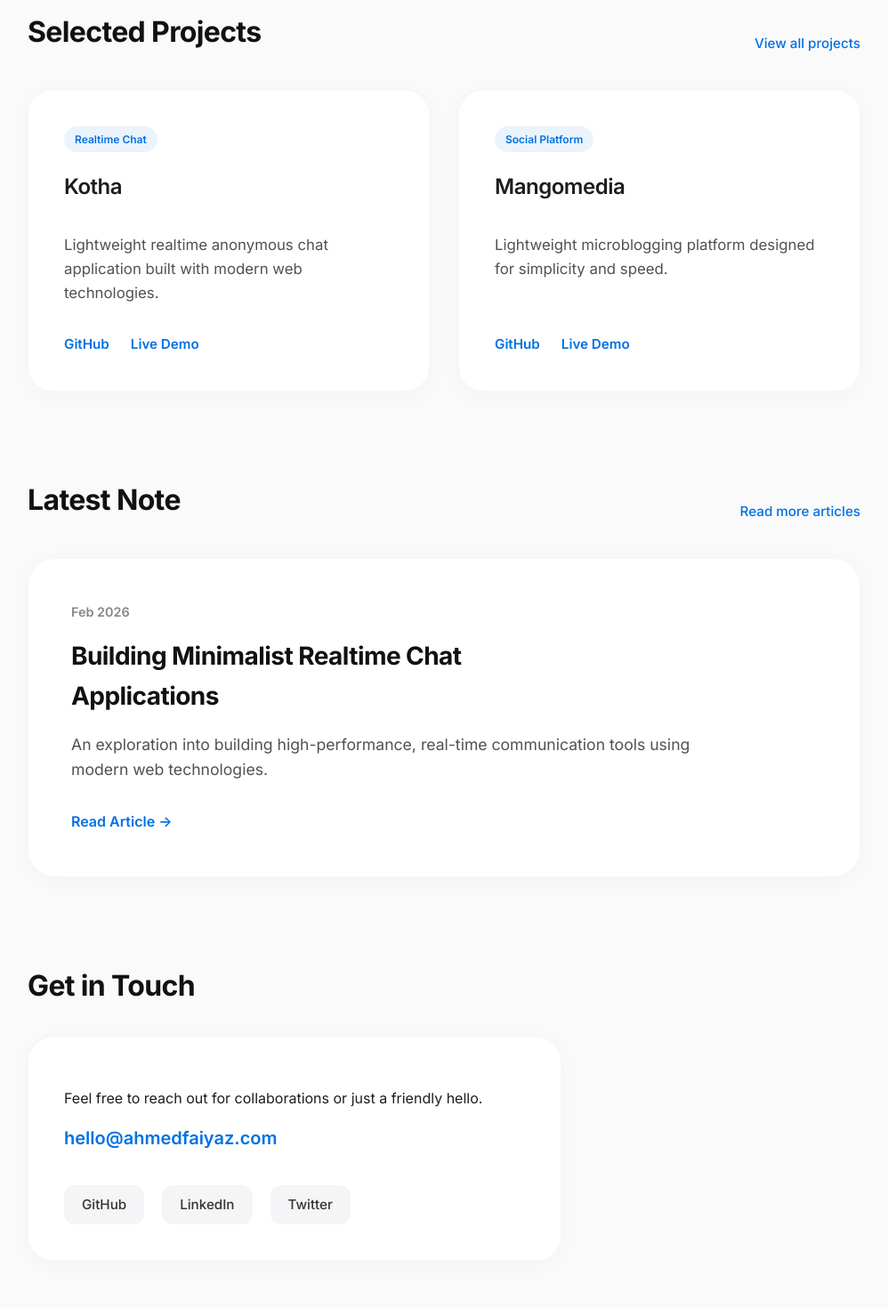
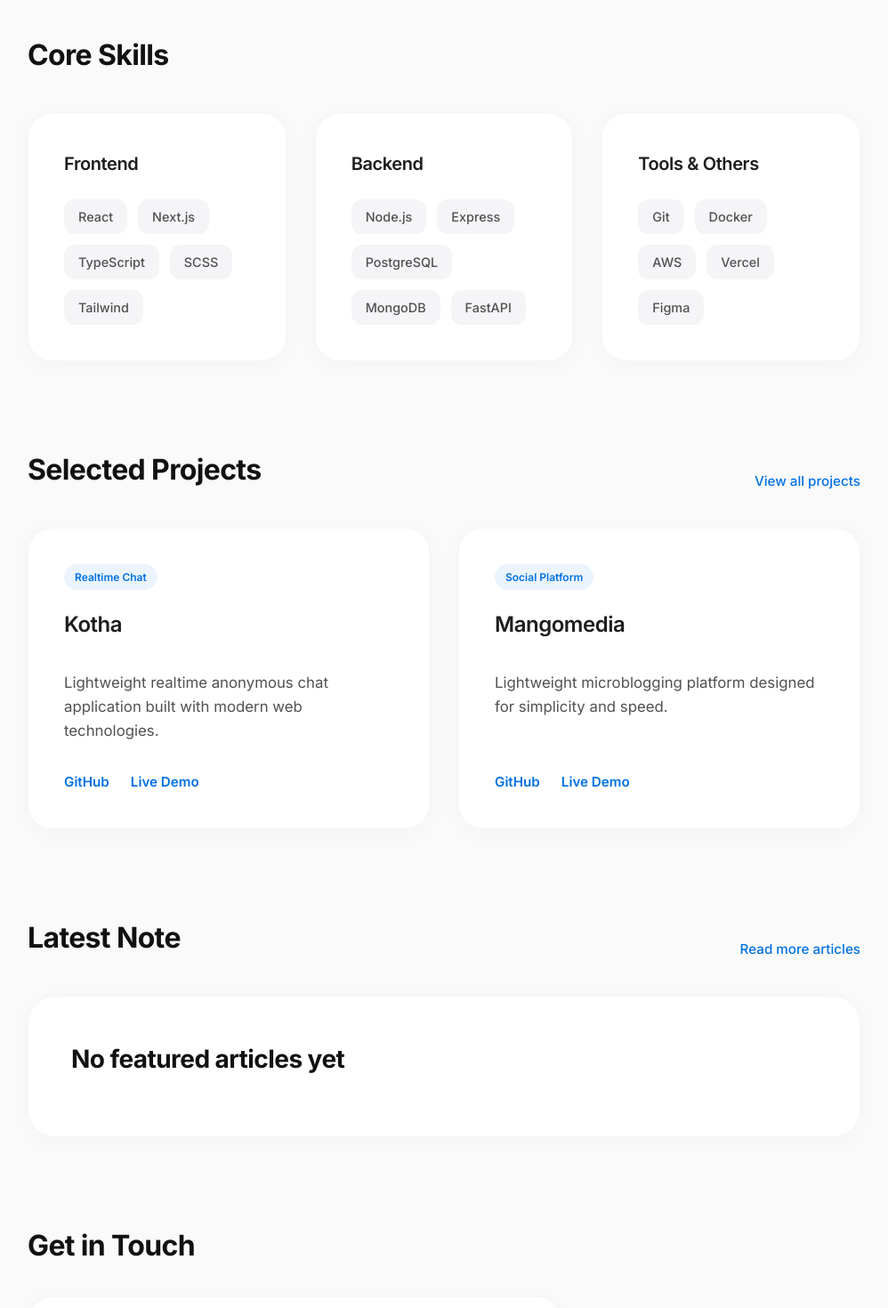
Before and after one commit to afaiyaz006/afaiyaz006.github.io, a React (Vite) app: page / in a window 1280 px wide. Shown: the part 640-2110 px from the top of the page at 89% size, without its empty margins (141-1139 px from the left). Built offline with nearby package versions, Linux system fonts and the light colour scheme.

Commit message:
updated home page

```diff
--- a/src/pages/Blogs.jsx
+++ b/src/pages/Blogs.jsx
@@ -1,14 +1,7 @@
-import './Blogs.scss'
+import "./Blogs.scss";
 
 export default function Blogs() {
-    const blogs = [
-        {
-            title: "Building Minimalist Realtime Chat Applications",
-            date: "Feb 2026",
-            link: "https://github.com/afaiyaz006/Kotha",
-            description: "An exploration into building high-performance, real-time communication tools using modern web technologies."
-        },
-    ];
+  const blogs = [];
 
   return (
     <div className="blogs-container">
@@ -22,7 +15,9 @@ export default function Blogs() {
                 <h3>{blog.title}</h3>
                 <p>{blog.description}</p>
               </div>
-                            <a href={blog.link} className="read-more">Read Article</a>
+              <a href={blog.link} className="read-more">
+                Read Article
+              </a>
             </div>
           ))
         ) : (
--- a/src/pages/Home.jsx
+++ b/src/pages/Home.jsx
@@ -1,29 +1,27 @@
-import './Home.scss'
-import { Link } from 'react-router-dom'
+import "./Home.scss";
+import { Link } from "react-router-dom";
 
 export default function Home() {
   const featuredProjects = [
     {
       title: "Kotha",
       tag: "Realtime Chat",
-            description: "Lightweight realtime anonymous chat application built with modern web technologies.",
+      description:
+        "Lightweight realtime anonymous chat application built with modern web technologies.",
       github: "https://github.com/afaiyaz006/Kotha",
-            live: "https://kotha-kappa.vercel.app"
+      live: "https://kotha-kappa.vercel.app",
     },
     {
       title: "Mangomedia",
       tag: "Social Platform",
-            description: "Lightweight microblogging platform designed for simplicity and speed.",
+      description:
+        "Lightweight microblogging platform designed for simplicity and speed.",
       github: "https://github.com/afaiyaz006/Mangomedia",
-            live: "https://mangomedia.vercel.app"
-        }
+      live: "https://mangomedia.vercel.app",
+    },
   ];
 
-    const featuredBlog = {
-        title: "Building Minimalist Realtime Chat Applications",
-        date: "Feb 2026",
-        description: "An exploration into building high-performance, real-time communication tools using modern web technologies."
-    };
+  const featuredBlogs = [];
 
   return (
     <div className="home-container">
@@ -32,16 +30,62 @@ export default function Home() {
         <h1 className="intro-title">Ahmed Faiyaz</h1>
         <div className="intro-description">
           <p>
-                        I build thoughtful digital experiences that bridge the gap between people and technology.
-                        Currently focused on building scalable web applications and exploring the potential of AI-driven systems.
+            I build thoughtful digital experiences that bridge the gap between
+            people and technology. Currently focused on building scalable web
+            applications and exploring the potential of AI-driven systems.
           </p>
+        </div>
+        <a
+          href="https://github.com/afaiyaz006"
+          target="_blank"
+          rel="noopener noreferrer"
+        >
+          GitHub
+        </a>
+      </section>
+
+      <section className="skills-section">
+        <h2 className="section-title">Core Skills</h2>
+        <div className="skills-container">
+          <div className="skill-category">
+            <h3>Frontend</h3>
+            <div className="skill-tags">
+              <span>React</span>
+              <span>Next.js</span>
+              <span>TypeScript</span>
+              <span>SCSS</span>
+              <span>Tailwind</span>
+            </div>
+          </div>
+          <div className="skill-category">
+            <h3>Backend</h3>
+            <div className="skill-tags">
+              <span>Node.js</span>
+              <span>Express</span>
+              <span>PostgreSQL</span>
+              <span>MongoDB</span>
+              <span>FastAPI</span>
+            </div>
+          </div>
+          <div className="skill-category">
+            <h3>Tools & Others</h3>
+            <div className="skill-tags">
+              <span>Git</span>
+              <span>Docker</span>
+              <span>AWS</span>
+              <span>Vercel</span>
+              <span>Figma</span>
+            </div>
+          </div>
         </div>
       </section>
 
       <section className="featured-section">
         <div className="section-header">
           <h2 className="section-title">Selected Projects</h2>
-                    <Link to="/projects" className="view-all">View all projects</Link>
+          <Link to="/projects" className="view-all">
+            View all projects
+          </Link>
         </div>
         <div className="projects-grid">
           {featuredProjects.map((project, index) => (
@@ -50,8 +94,20 @@ export default function Home() {
               <h3>{project.title}</h3>
               <p>{project.description}</p>
               <div className="project-links">
-                                <a href={project.github} target="_blank" rel="noopener noreferrer">GitHub</a>
-                                <a href={project.live} target="_blank" rel="noopener noreferrer">Live Demo</a>
+                <a
+                  href={project.github}
+                  target="_blank"
+                  rel="noopener noreferrer"
+                >
+                  GitHub
+                </a>
+                <a
+                  href={project.live}
+                  target="_blank"
+                  rel="noopener noreferrer"
+                >
+                  Live Demo
+                </a>
               </div>
             </div>
           ))}
@@ -61,27 +117,47 @@ export default function Home() {
       <section className="featured-section">
         <div className="section-header">
           <h2 className="section-title">Latest Note</h2>
-                    <Link to="/blogs" className="view-all">Read more articles</Link>
+          <Link to="/blogs" className="view-all">
+            Read more articles
+          </Link>
         </div>
+        {featuredBlogs.length > 0 ? (
           <div className="blog-feature-card">
             <div className="blog-info">
-                        <span className="blog-date">{featuredBlog.date}</span>
-                        <h3>{featuredBlog.title}</h3>
-                        <p>{featuredBlog.description}</p>
-                        <Link to="/blogs" className="read-article">Read Article</Link>
+              <span className="blog-date">{featuredBlogs[0].date}</span>
+              <h3>{featuredBlogs[0].title}</h3>
+              <p>{featuredBlogs[0].description}</p>
+              <Link to="/blogs" className="read-article">
+                Read Article
+              </Link>
             </div>
           </div>
+        ) : (
+          <div className="blog-feature-card">
+            <div className="blog-info">
+              <h3>No featured articles yet</h3>
+            </div>
+          </div>
+        )}
       </section>
 
       <section className="contact">
         <h2 className="section-title">Get in Touch</h2>
         <div className="contact-card">
-                    <p className="section-subtitle">Feel free to reach out for collaborations or just a friendly hello.</p>
-                    <a href="mailto:hello@ahmedfaiyaz.com" className="contact-link">hello@ahmedfaiyaz.com</a>
+          <p className="section-subtitle">
+            Feel free to reach out for collaborations or just a friendly hello.
+          </p>
+          {/* <a href="mailto:hello@ahmedfaiyaz.com" className="contact-link">
+            hello@ahmedfaiyaz.com
+          </a> */}
           <div className="social-links">
-                        <a href="https://github.com/afaiyaz006" target="_blank" rel="noopener noreferrer">GitHub</a>
-                        <a href="https://linkedin.com/in/afaiyaz006" target="_blank" rel="noopener noreferrer">LinkedIn</a>
-                        <a href="https://twitter.com/afaiyaz006" target="_blank" rel="noopener noreferrer">Twitter</a>
+            <a
+              href="https://www.linkedin.com/in/ahmed-faiyaz-951797197/"
+              target="_blank"
+              rel="noopener noreferrer"
+            >
+              LinkedIn
+            </a>
           </div>
         </div>
       </section>
--- a/src/pages/Home.scss
+++ b/src/pages/Home.scss
@@ -36,6 +36,56 @@
     color: #515154;
     max-width: 600px;
   }
+}
+
+.skills-section {
+  .section-title {
+    font-size: 2rem;
+    font-weight: 700;
+    margin-bottom: 2.5rem;
+  }
+
+  .skills-container {
+    display: grid;
+    grid-template-columns: repeat(auto-fit, minmax(250px, 1fr));
+    gap: 2rem;
+  }
+
+  .skill-category {
+    background: #fff;
+    padding: 2.5rem;
+    border-radius: 28px;
+    box-shadow: 0 4px 30px rgba(0, 0, 0, 0.03);
+    border: 1px solid rgba(0, 0, 0, 0.03);
+
+    h3 {
+      font-size: 1.25rem;
+      font-weight: 600;
+      margin-bottom: 1.5rem;
+      color: #1d1d1f;
+    }
+
+          .skill-tags {
+          display: flex;
+          flex-wrap: wrap;
+          gap: 0.75rem;
+
+          span {
+            font-size: 0.9rem;
+            font-weight: 500;
+            color: #515154;
+            background: #f5f5f7;
+            padding: 0.5rem 1rem;
+            border-radius: 12px;
+            transition: all 0.3s ease;
+
+            &:hover {
+              background: #000;
+              color: #fff;
+              transform: translateY(-2px);
+            }
+          }
+        }  }
 }
 
 .featured-section {
```
Lines whose indentation alone changed are shown as unchanged.
